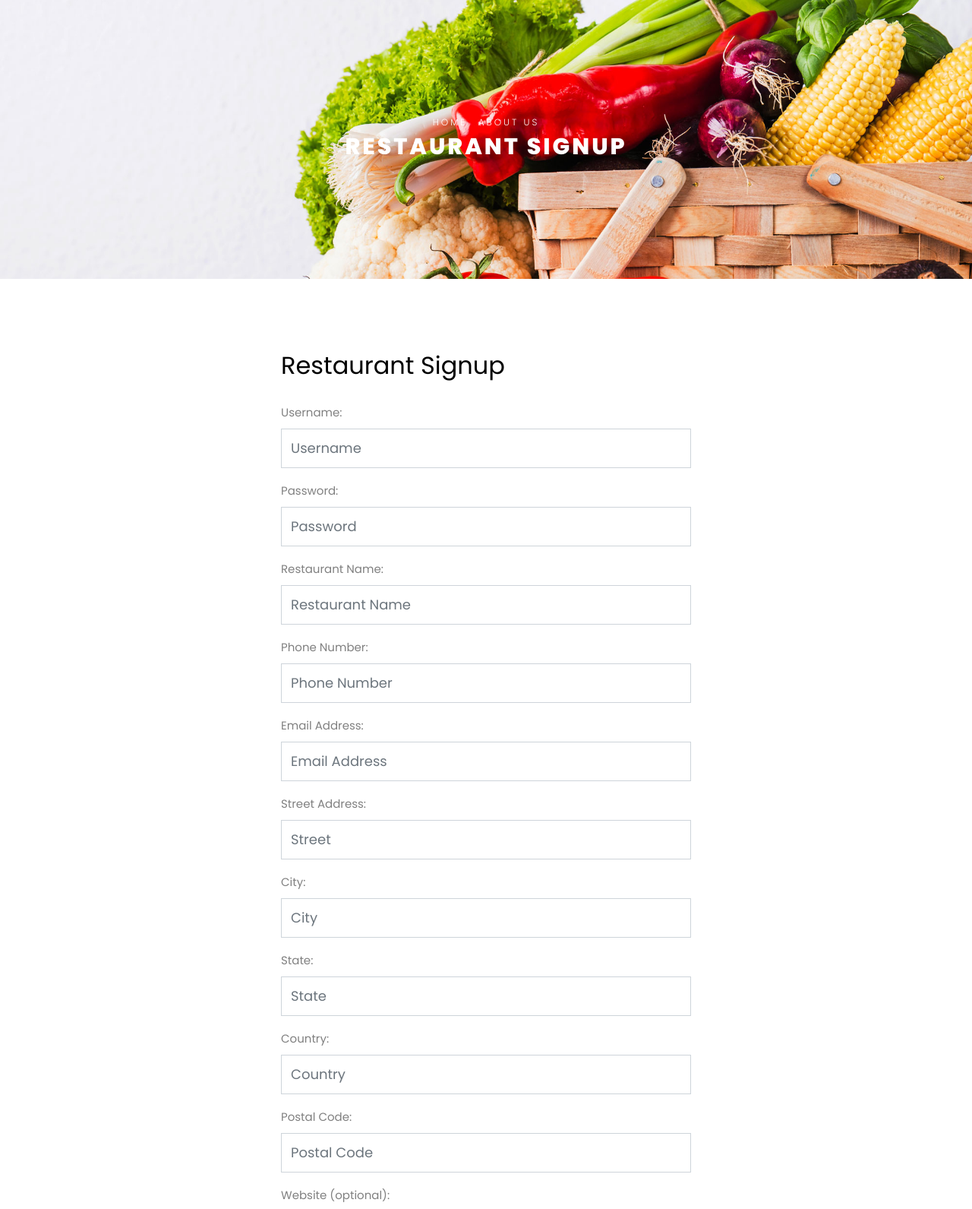
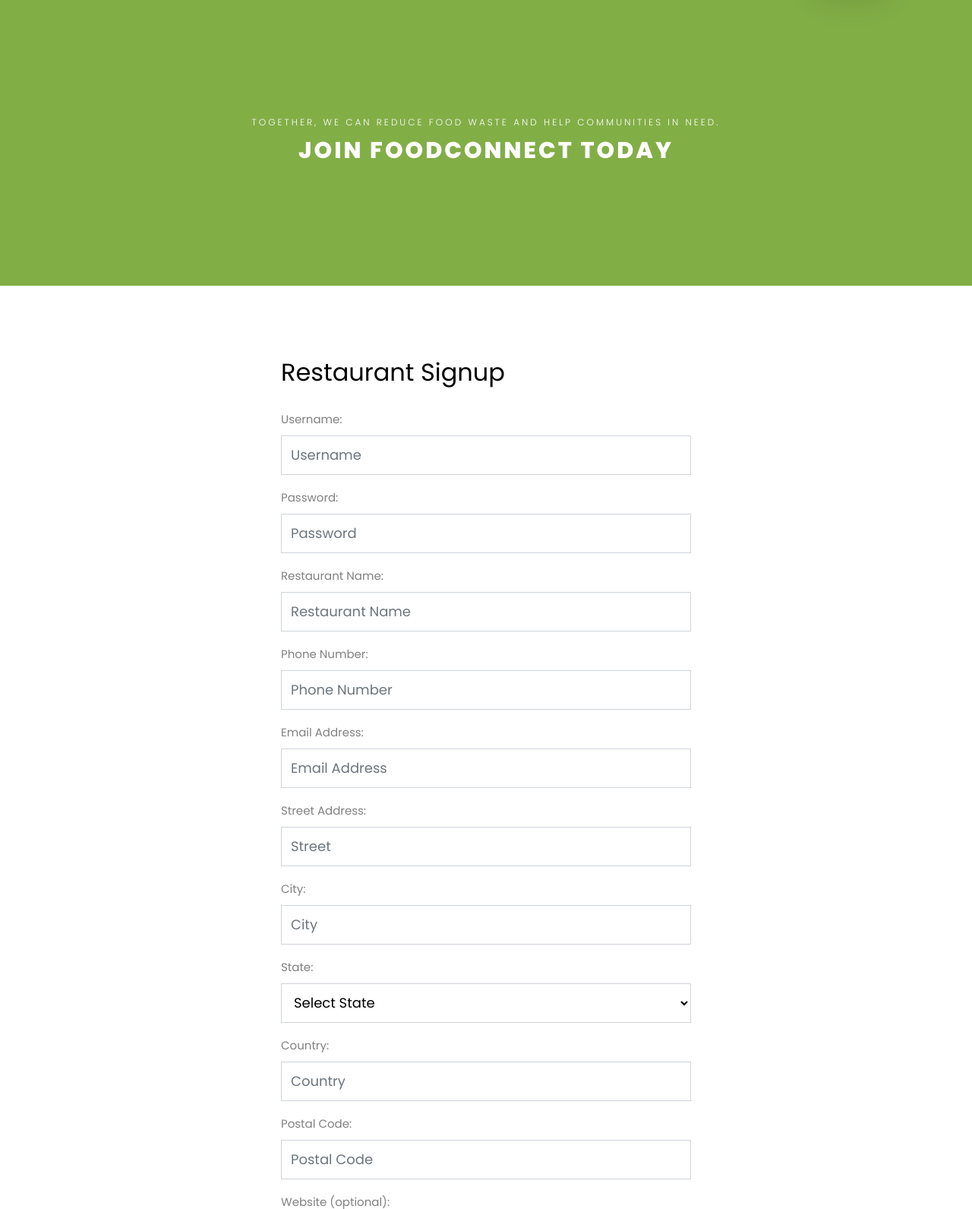
Before and after one commit to ShaneDsouza4/FoodConnect, a Django app: page /restaurant/signup/ in a window 1280 px wide. Shown: the part 110-1701 px from the top of the page at 76% size. Run offline with Django 5.2, Linux system fonts and the light colour scheme; some libraries are stand-ins or nearby versions; some web fonts are replaced.

Commit message:
Restaurant Signup Fix

```diff
--- a/templates/webpages/retaurant_signup.html
+++ b/templates/webpages/restaurant_signup.html
@@ -4,12 +4,14 @@
 {% block content %}
 
     <!-- Hero Start -->
-    <div class="hero-wrap hero-bread" style="background-image: url('{% static "images/bg_1.jpg" %}');">
+    <div class="hero-wrap hero-bread" style="background-color:#82AE46">
       <div class="container">
         <div class="row no-gutters slider-text align-items-center justify-content-center">
           <div class="col-md-9 ftco-animate text-center">
-          	<p class="breadcrumbs"><span class="mr-2"><a href="{% url 'landing' %}">Home</a></span> <span>About us</span></p>
-            <h1 class="mb-0 bread">Restaurant Signup</h1>
+          	<p class="breadcrumbs">
+                <span>Together, We Can Reduce Food Waste and Help Communities in Need.</span>
+            </p>
+            <p class="mb-0 bread">Join FoodConnect Today</p>
           </div>
         </div>
       </div>
--- a/users/forms.py
+++ b/users/forms.py
@@ -81,10 +81,10 @@ class CreateRestaurantForm(forms.Form):
 		max_length=100,
 		widget=forms.TextInput(attrs={'class': 'form-control', 'placeholder': 'City'})
 	)
-	state = forms.CharField(
+	state = forms.ChoiceField(
 		label="State",
-		max_length=100,
-		widget=forms.TextInput(attrs={'class': 'form-control', 'placeholder': 'State'})
+		choices=CANADA_PROVINCES_AND_TERRITORIES,
+		widget=forms.Select(attrs={'class': 'form-control'})
 	)
 	country = forms.CharField(
 		label="Country",
--- a/users/views.py
+++ b/users/views.py
@@ -66,25 +66,36 @@ def register_user(request):
     else:
         return render(request, 'webpages/register.html', {"form": form})
 
+# Restaurant Signup View
 def signup_restaurant(request):
     if request.method == 'POST':
+        # Take all inputs from webpage, and put in signup form
         form = CreateRestaurantForm(request.POST, request.FILES)
+
+        # If user has filled the form
         if form.is_valid():
-
             username = form.cleaned_data['username']
             password = form.cleaned_data['password']
             email = form.cleaned_data['email']
 
+            # Check if username exists in the DB
             if User.objects.filter(username=username).exists():
                 messages.error(request, 'Username already exists. Please choose a different one.')
-                return redirect('restaurant_signup')
+                return render(request, 'webpages/restaurant_signup.html', {'form': form})
 
+            # Check if email exists in the DB
+            if User.objects.filter(email=email).exists():
+                messages.error(request, 'Email already exists. Please choose a different one.')
+                return render(request, 'webpages/restaurant_signup.html', {'form': form})
+
+            # Create new Restaruant User
             user = User.objects.create_user(
                 username=username,
                 email=email,
                 password=password
             )
 
+            # Profile for the restaurant user with additional fields
             restaurant = Restaurant.objects.create(
                 user=user,
                 restaurant_name=form.cleaned_data['restaurant_name'],
@@ -100,6 +111,7 @@ def signup_restaurant(request):
             )
             restaurant.save()
 
+            # Authenticate and Login
             user = authenticate(username=username, password=password)
             if user is not None:
                 login(request, user)
@@ -110,8 +122,8 @@ def signup_restaurant(request):
             messages.success(request, 'Error: There was a problem registering, please try again.')
             return redirect('restaurant_signup')
     else:
-        restaurantform = CreateRestaurantForm()
-        return render(request, 'webpages/retaurant_signup.html', {'form': restaurantform})
+        restaurantform = CreateRestaurantForm() #Empty Form
+        return render(request, 'webpages/restaurant_signup.html', {'form': restaurantform})
 
 def signup_foodbank(request):
     if request.method == 'POST':
```
Also changed, not shown: db.sqlite3, media/id_cards/sample-id_TKQmhaQ.jpg (added), media/id_cards/sample-id_VPVGh1i.jpg (added).
